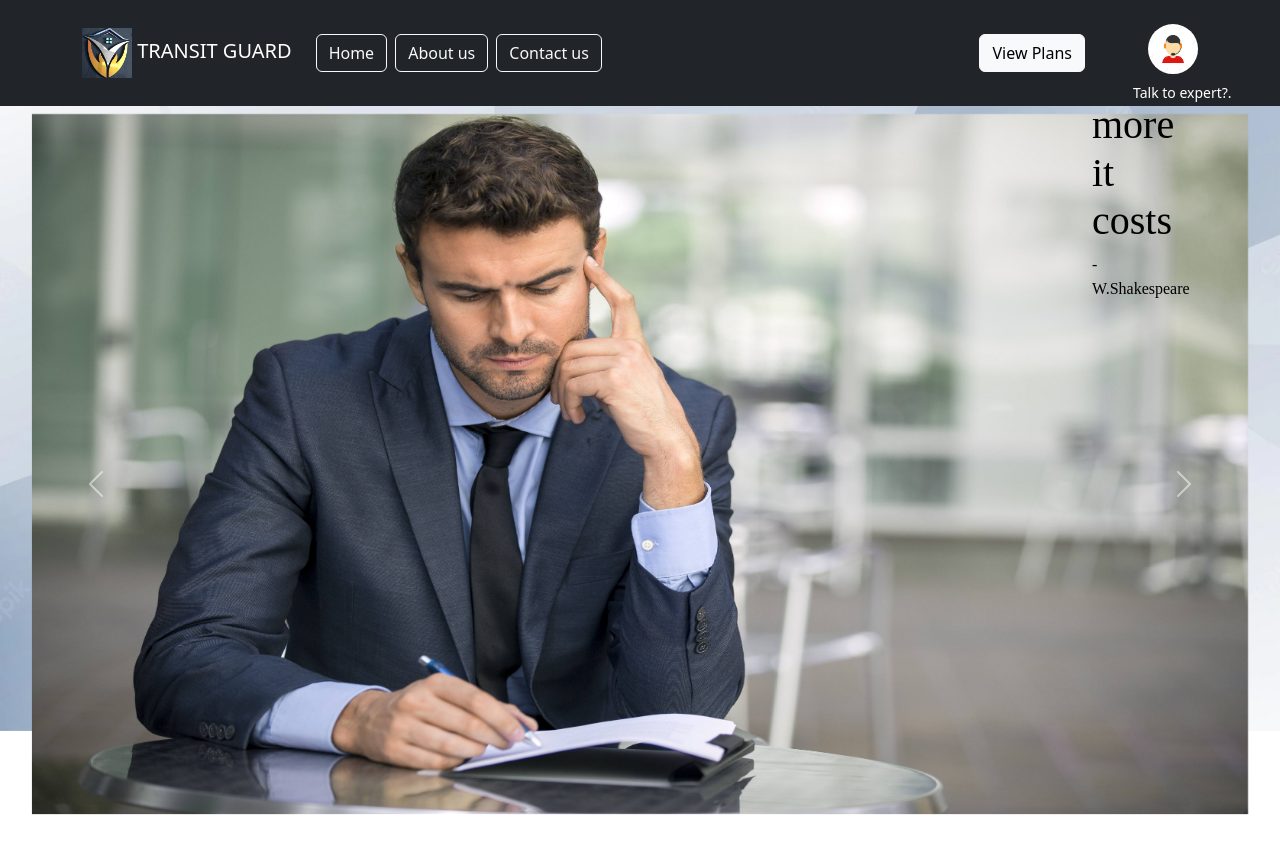
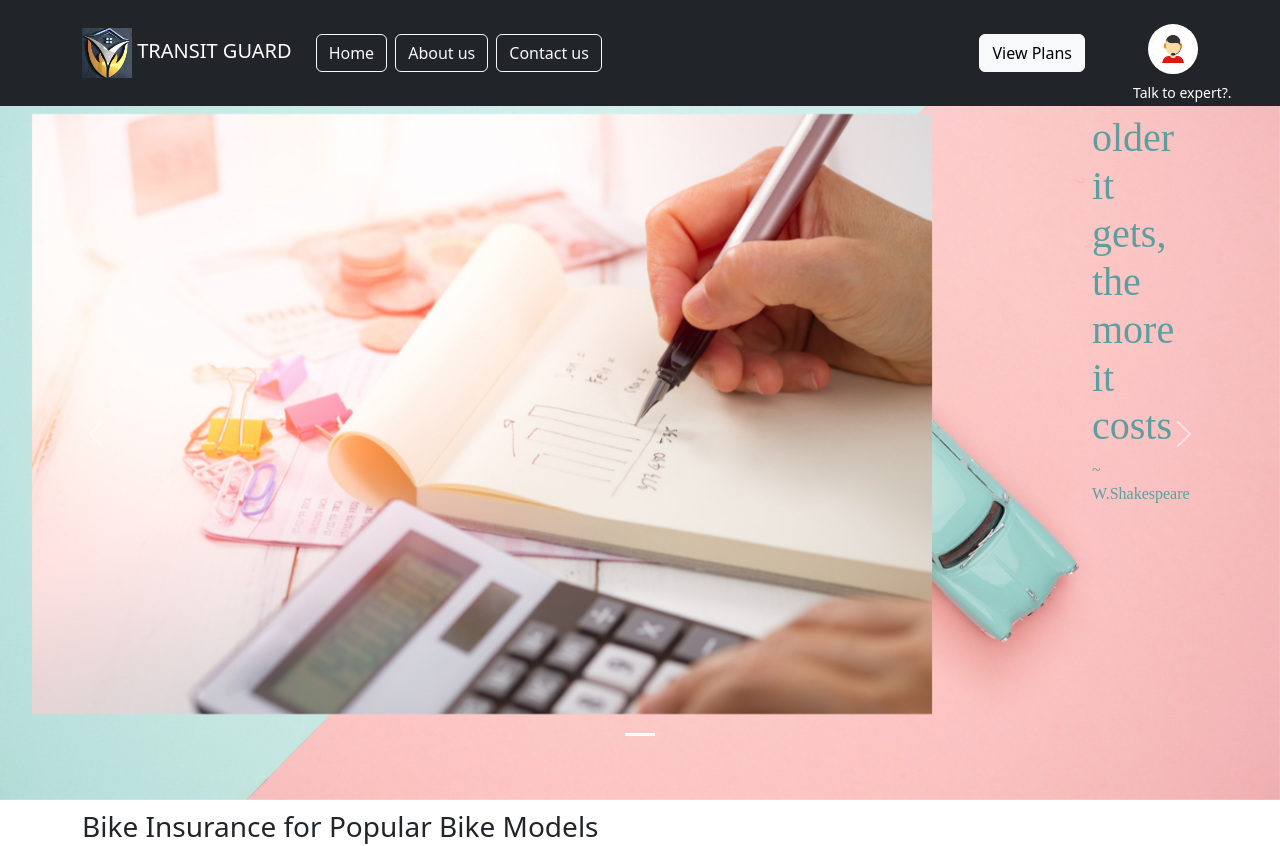
Before and after one commit to Kirthi-Jain/transit_guard, a React (Create React App) app: page /transit_guard/viewPlans in a window 1280 px wide. Shown: the top 846 px of the page. Built offline with nearby package versions, Linux system fonts and the light colour scheme.

Commit message:
View Plans

```diff
--- a/src/Components/AboutUS.jsx
+++ b/src/Components/AboutUS.jsx
@@ -13,7 +13,7 @@ export default class AboutUS extends Component {
         />
         <motion.img
           src="/transit_guard/assets/R.jpeg"
-          className="header-image d-block w-100 mb-5"
+          className="header-image d-block w-99 mb-5 mt-3"
           alt="Main_Image"
           animate={{ scale: 1, opacity: 1 }}
           initial={{ scale: 0.5, opacity: 0.7 }}
--- a/src/Components/ViewPlans.jsx
+++ b/src/Components/ViewPlans.jsx
@@ -159,7 +159,14 @@ const responsive = {
       ]);
     return (
       <motion.div variants={container} initial="hidden" animate="visible">
-        <img src={Background1} className="viewPlans" alt="background" />
+        <motion.img
+          src={Background1}
+          className="viewPlans1"
+          alt="background"
+          animate={{ scale: 1 }}
+          initial={{ scale: 0.8 }}
+          transition={{ type: "tween", duration: 1.5 }}
+        />
         <Carousel10>
           <Carousel10.Item>
             <Carousel10.Caption>
@@ -168,7 +175,6 @@ const responsive = {
                   textAlign: "left",
                   paddingBottom: 500,
                   marginLeft: 900,
-                  color: "ThreeDLightShadow",
                   fontFamily: "serif",
                 }}
                 transition={{
@@ -178,22 +184,26 @@ const responsive = {
                   repeatType: "reverse",
                   delay: 3,
                 }}
-                animate={{ y: [70, -5] }}
+                initial={{ y: 100 }}
+                animate={{
+                  y: 300,
+                  color: ["cadetblue"],
+                }}
               >
                 <h1>
                   Fun is like Insurance; the older it gets, the more it costs
                 </h1>
-                <p>- W.Shakespeare</p>
+                <p>~ W.Shakespeare</p>
               </motion.div>
             </Carousel10.Caption>
             <motion.img
               src={Background}
-              className="header-image d-block w-100 mb-5 mt-2"
+              className="header-image d-block w-80 mb-5 mt-2"
               alt="ThinkPlan"
               variants={items}
-              animate={{ scaleY: 1 }}
-              transition={{ duration: 2 }}
-              initial={{ rotate: 0, scaleY: 0.8 }}
+              animate={{ scale: 1, opacity: 1 }}
+              initial={{ scale: 0.5, opacity: 0.7 }}
+              transition={{ duration: 2, type: "tween" }}
             />
           </Carousel10.Item>
         </Carousel10>
--- a/src/index.css
+++ b/src/index.css
@@ -13,7 +13,7 @@
 }
 
 .header-image {
-  height: 700px;
+  height: 600px;
   padding-left: 2em;
   padding-right: 2em;
   object-fit: fill;
@@ -40,3 +40,13 @@
   z-index: -1;
   width: 100%;
 }
+
+.viewPlans1 {
+  position: fixed;
+  object-fit: cover;
+  left: 0px;
+  top: 0px;
+  z-index: -1;
+  width: 100%;
+  height: 100%;
+}
```
Also changed, not shown: src/Images/BackGround.jpg, src/Images/BackGround1.jpg.
